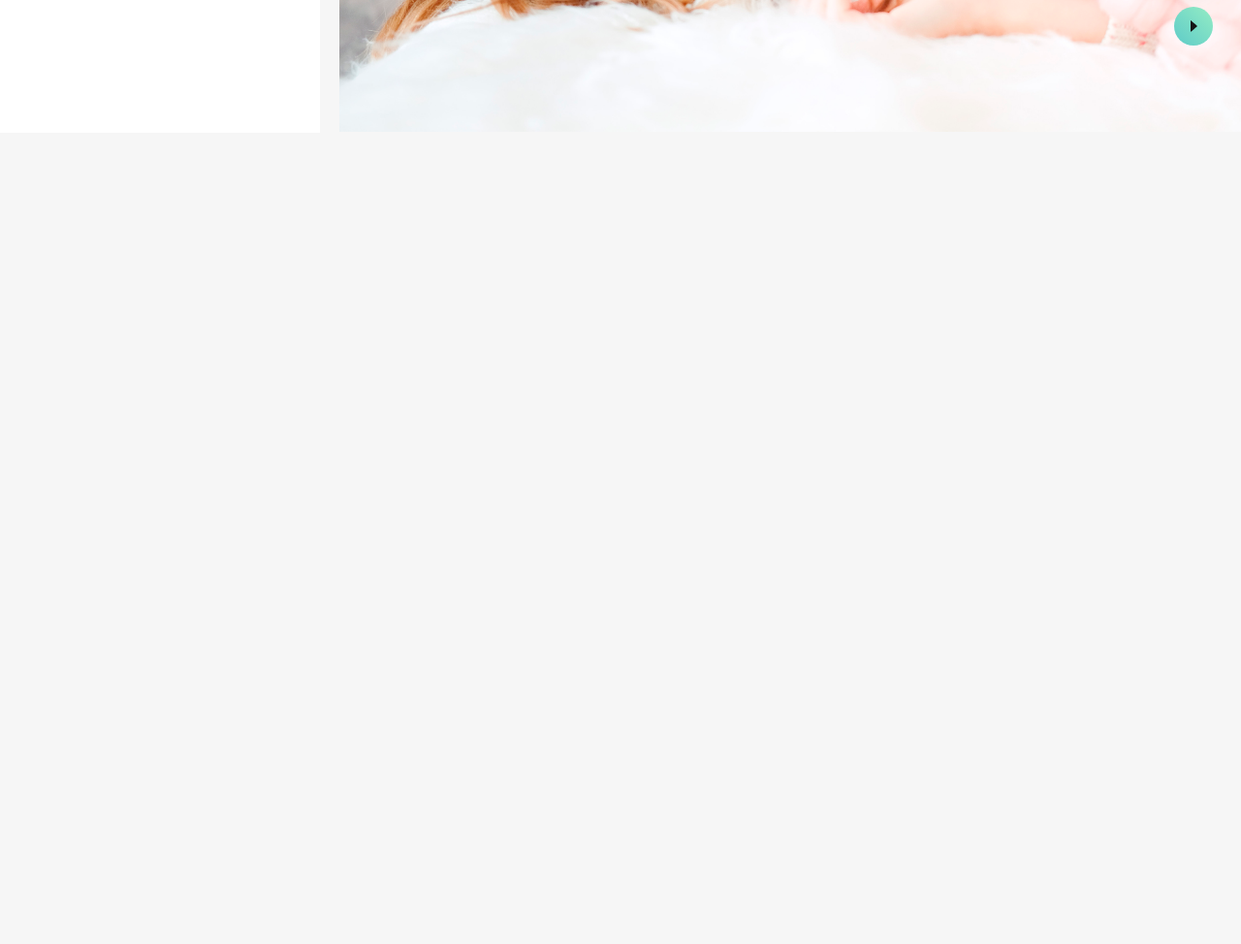
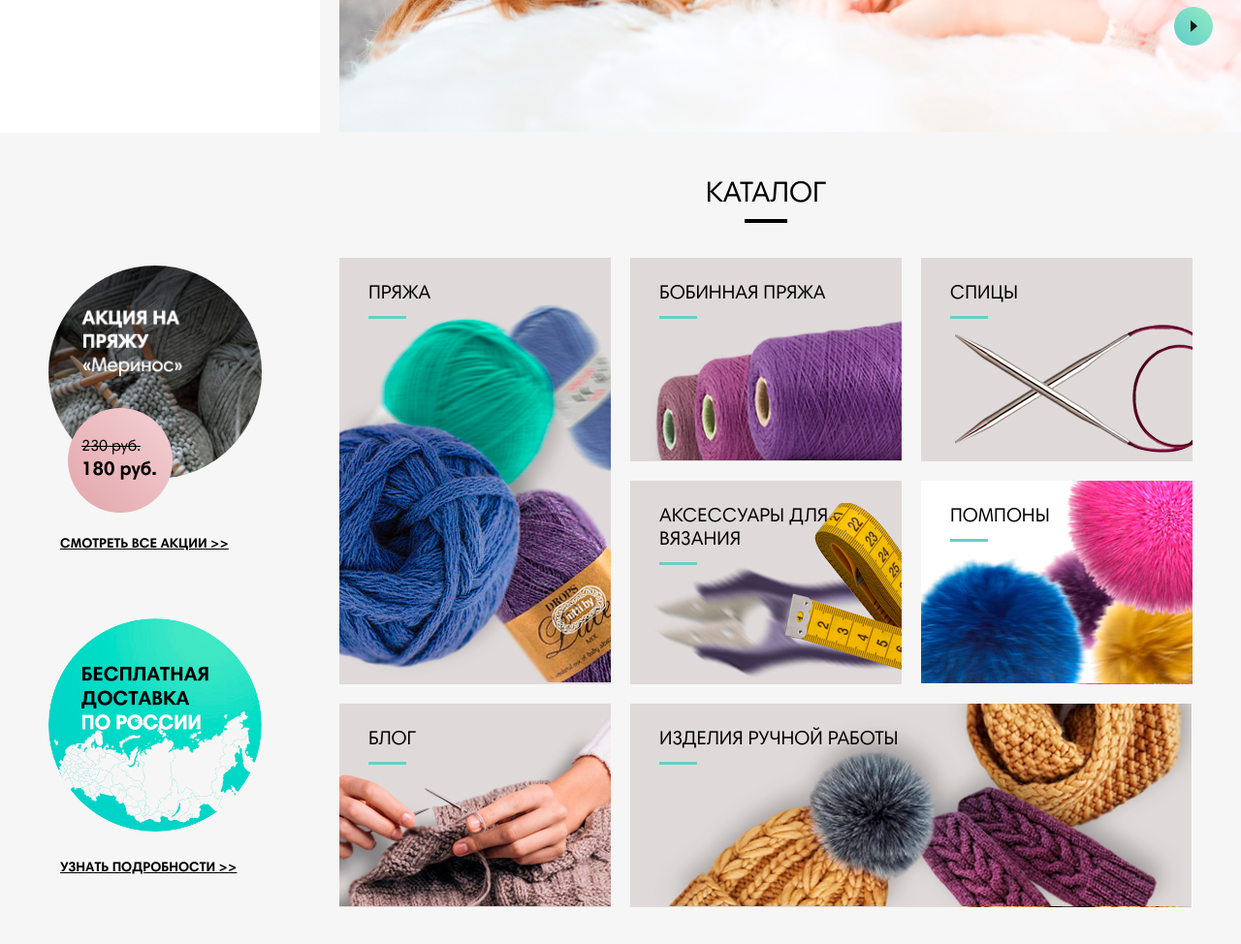
Before and after one commit to AlexKobiliansky/homyak, a website: page app/index.html in a window 1280 px wide. Shown: the part 548-1522 px from the top of the page at 97% size. Before the commit the page ends 800 px from the top, so only its background shows below. Drawn offline with Linux system fonts and the light colour scheme.

Commit message:
section catalog complete

```diff
--- a/app/index.html
+++ b/app/index.html
@@ -202,9 +202,85 @@
 				</div>
 			</div>
 		</div>
-
 	</section>
 	<!-- ======= SECTION INTRO END ======= -->
+
+	<!-- ======= SECTION CATALOG START ======= -->
+	<section class="s-catalog s-section">
+		<div class="container">
+			<div class="row">
+				<div class="col-lg-4 col-xl-3 order-2 order-lg-1">
+					<div class="stock-previews-wrap">
+						<!-- stock-preview -->
+						<div class="stock-preview with-prices">
+							<div class="stock-preview-main" style="background-image: url('img/stock-img-1.jpg');"></div>
+							<div class="stock-preview-prices">
+								<div class="old">230 руб.</div>
+								<div class="new">180 руб.</div>
+							</div>
+							<a href="#0" class="stock-preview-link">Смотреть все акции >></a>
+						</div>
+						<!-- /stock-preview -->
+
+						<!-- stock-preview -->
+						<div class="stock-preview">
+							<div class="stock-preview-main" style="background-image: url('img/stock-img-2.jpg');"></div>
+							<a href="#0" class="stock-preview-link">Узнать подробности >></a>
+						</div>
+						<!-- /stock-preview -->
+					</div>
+				</div>
+
+				<div class="col-lg-8 col-xl-9 order-1 order-lg-2">
+					<h2 class="section-title">Каталог</h2>
+					<div class="catalog-wrap">
+						<!-- catalog-item -->
+						<a href="#0" class="catalog-item" style="background-image: url('img/cat-img-1.jpg');">
+							<span class="catalog-item-title">Пряжа</span>
+						</a>
+						<!-- /catalog-item -->
+
+						<!-- catalog-item -->
+						<a href="#0" class="catalog-item" style="background-image: url('img/cat-img-2.jpg');">
+							<span class="catalog-item-title">Бобинная пряжа</span>
+						</a>
+						<!-- /catalog-item -->
+
+						<!-- catalog-item -->
+						<a href="#0" class="catalog-item" style="background-image: url('img/cat-img-3.jpg');">
+							<span class="catalog-item-title">Спицы</span>
+						</a>
+						<!-- /catalog-item -->
+
+						<!-- catalog-item -->
+						<a href="#0" class="catalog-item" style="background-image: url('img/cat-img-4.jpg');">
+							<span class="catalog-item-title">Аксессуары для вязания</span>
+						</a>
+						<!-- /catalog-item -->
+
+						<!-- catalog-item -->
+						<a href="#0" class="catalog-item" style="background-image: url('img/cat-img-5.jpg');">
+							<span class="catalog-item-title">Помпоны</span>
+						</a>
+						<!-- /catalog-item -->
+
+						<!-- catalog-item -->
+						<a href="#0" class="catalog-item" style="background-image: url('img/cat-img-6.jpg');">
+							<span class="catalog-item-title">Блог</span>
+						</a>
+						<!-- /catalog-item -->
+
+						<!-- catalog-item -->
+						<a href="#0" class="catalog-item" style="background-image: url('img/cat-img-7.jpg');">
+							<span class="catalog-item-title">Изделия ручной работы</span>
+						</a>
+						<!-- /catalog-item -->
+					</div>
+				</div>
+			</div>
+		</div>
+	</section>
+	<!-- ======= SECTION CATALOG END ======= -->
 </div>
 
 
--- a/app/sass/base/_general.sass
+++ b/app/sass/base/_general.sass
@@ -87,3 +87,70 @@ form
   +bg-grad
   &:hover
     color: #fff
+
+.s-section
+  padding-top: 42px
+
+.stock-previews-wrap
+  padding-top: 7px
+
+.stock-preview
+  position: relative
+  margin-bottom: 65px
+  &:last-child
+    margin-bottom: 0
+  &-main
+    width: 220px
+    height: 220px
+    +bg-cover
+    margin-bottom: 25px
+    border-radius: 50%
+  &-link
+    display: inline-block
+    padding-left: 12px
+    font-size: 14px
+    font-weight: 700
+    white-space: nowrap
+    text-transform: uppercase
+    color: $text
+    text-decoration: underline
+    &:hover
+      text-decoration: none
+  &.with-prices
+    .stock-preview-prices
+      position: absolute
+      top: 147px
+      left: 20px
+      line-height: 1.3
+      display: flex
+      justify-content: center
+      flex-direction: column
+      background-image: linear-gradient(45deg, #e2a5aa 0, #f4d1d5 100%)
+      width: 108px
+      height: 108px
+      border-radius: 50%
+      padding: 14px
+      .old
+        text-decoration: line-through
+      .new
+        font-size: 20px
+        font-weight: 700
+    .stock-preview-main
+      margin-bottom: 55px
+
+.section-title
+  text-align: center
+  position: relative
+  font-size: 30px
+  font-weight: normal
+  text-transform: uppercase
+  margin-bottom: 42px
+  &:after
+    content: ''
+    position: absolute
+    height: 4px
+    width: 44px
+    background-color: $text
+    line-height: 1.2
+    left: calc(50% - 22px)
+    bottom: -6px
--- a/app/sass/base/_media.sass
+++ b/app/sass/base/_media.sass
@@ -43,6 +43,21 @@
 // ≥992px
 +media-breakpoint-down(md)
 
+  .s-catalog
+    padding-bottom: 30px
+    .stock-previews-wrap
+      padding-top: 60px
+
+  .stock-previews-wrap
+    display: flex
+    flex-wrap: wrap
+
+  .stock-preview
+    margin-bottom: 30px
+    margin-right: 50px
+    &:last-child
+      margin-bottom: 30px
+
   .intro-slider
     width: calc(100% + (100vw - 700px))
     left: calc(0px - ((100vw - 700px)/2))
@@ -75,12 +90,35 @@
 
 // ≥768px
 +media-breakpoint-down(sm)
+
+  .stock-previews-wrap
+    flex-direction: column
+    align-items: center
+
+  .stock-preview
+    margin-right: 0
+
+  .catalog-wrap
+    grid-template-columns: repeat(2, 1fr)
+
+  .catalog-item
+    &:nth-child(1)
+      grid-row: 1/2
+    &:nth-child(7)
+      grid-column: 1/3
+
   .intro-slider
     width: calc(100% + (100vw - 520px))
     left: calc(0px - ((100vw - 520px)/2))
 
 // ≥480px
 +media-breakpoint-down(xs)
+
+  .catalog-item
+    padding: 15px 20px
+    min-height: 190px
+    &-title
+      font-size: 18px
 
   .intro-slider
     width: calc(100% + 30px)
@@ -165,6 +203,12 @@
 
 @media (max-width: 390px)
 
+  .catalog-wrap
+    grid-gap: 10px
+
+  .catalog-item
+    min-height: 160px
+
   .intro-slider
     .slick-next
       bottom: 30px
--- /dev/null
+++ b/app/sass/layout/_s-catalog.sass
@@ -0,0 +1,49 @@
+.s-catalog
+  padding-bottom: 65px
+  .stock-previews-wrap
+    padding-top: 95px
+
+.catalog-wrap
+  display: grid
+  grid-gap: 20px
+  grid-template-columns: repeat(3, 1fr)
+
+.catalog-item
+  display: block
+  min-height: 210px
+  padding: 25px 30px
+  line-height: 1.2
+  position: relative
+  &:before
+    content: ''
+    position: absolute
+    left: 0
+    top: 0
+    right: 0
+    bottom: 0
+    background-color: rgba(#000, .15)
+    opacity: 0
+    +mt(.3s)
+  &-title
+    display: inline-block
+    position: relative
+    font-size: 20px
+    text-transform: uppercase
+    color: $text
+    z-index: 2
+    &:after
+      content: ''
+      position: absolute
+      width: 39px
+      height: 3px
+      background-color: $accent-green
+      +mt(.3s)
+      left: 0
+      bottom: -14px
+  &:nth-child(1)
+    grid-row: 1/3
+  &:nth-child(7)
+    grid-column: 2/4
+  &:hover
+    &:before
+      opacity: 1
--- a/app/sass/layout/_s-intro.sass
+++ b/app/sass/layout/_s-intro.sass
@@ -4,6 +4,7 @@
 
 .intro-slide
   min-height: 520px
+  outline: none!important
   +bg-cover
   padding: 45px 50px 119px 96px
   &-decor
--- a/app/sass/main.sass
+++ b/app/sass/main.sass
@@ -8,6 +8,7 @@
 @import layout/header
 @import layout/sidebar
 @import layout/s-intro
+@import layout/s-catalog
 @import layout/footer
 
 
```
Also changed, not shown: app/css/main.min.css, app/img/cat-img-1.jpg (added), app/img/cat-img-2.jpg (added), app/img/cat-img-3.jpg (added), app/img/cat-img-4.jpg (added), app/img/cat-img-5.jpg (added), app/img/cat-img-6.jpg (added), app/img/cat-img-7.jpg (added), app/img/stock-img-1.jpg (added), app/img/stock-img-2.jpg (added).
